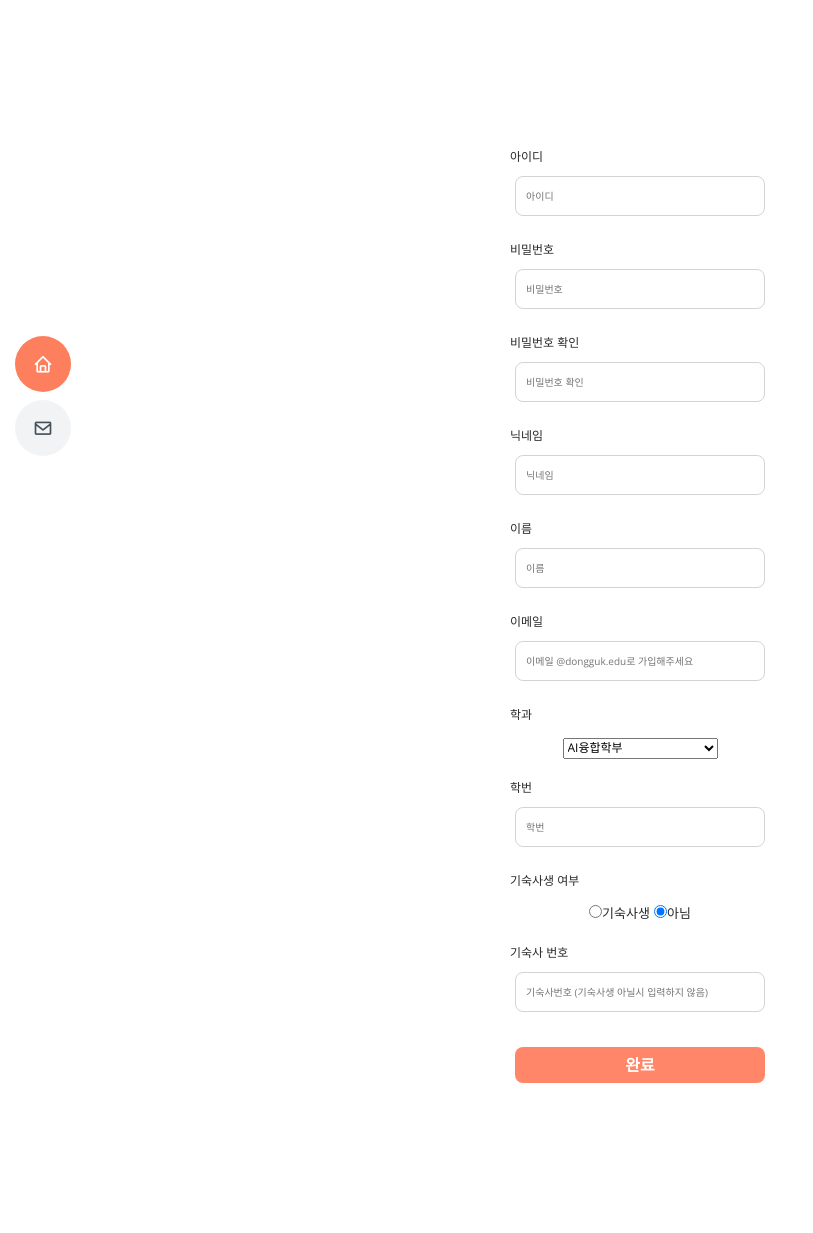
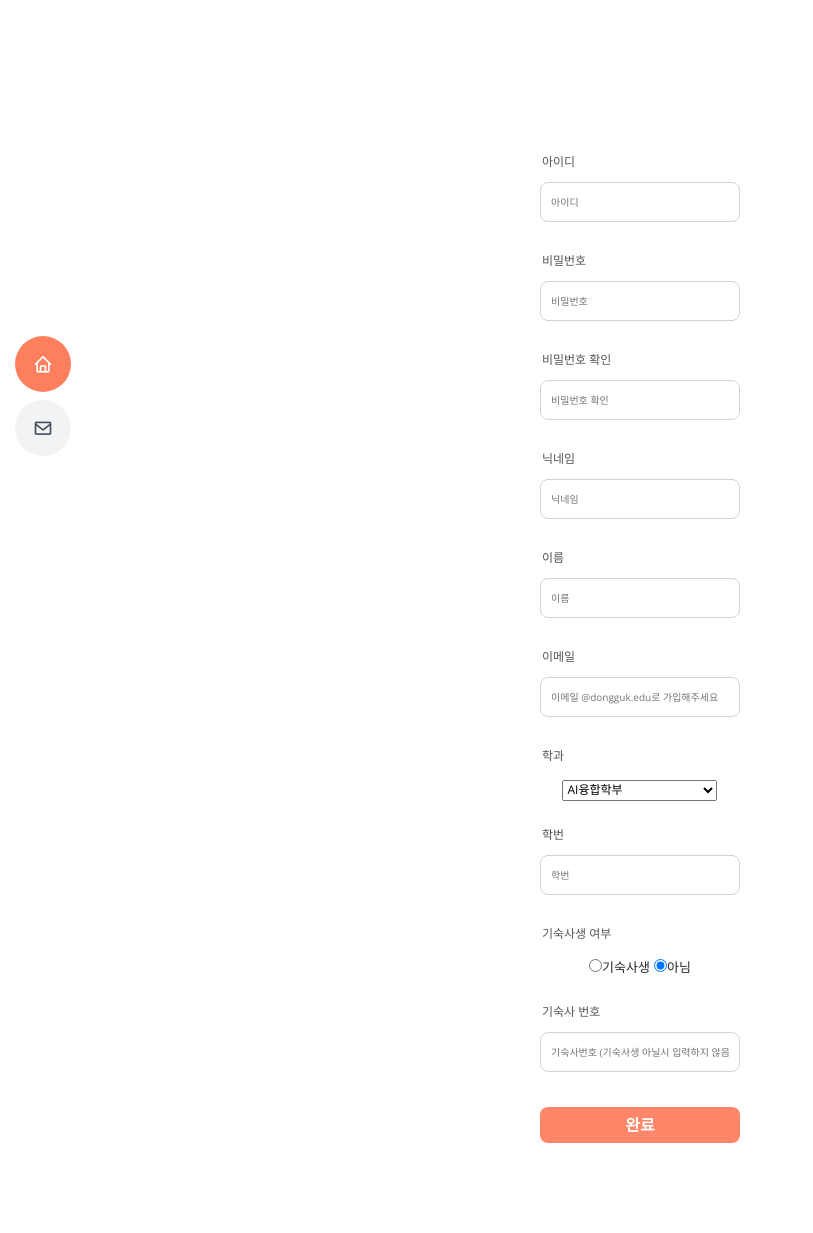
Before and after one commit to shinyejin0212/BBuBBu, a Django app: page /user/signup/ in a window 1280 px wide. Shown: the whole page, without its empty margins (0-813 px from the left). Before the commit the page ends 1083 px from the top, so only its background shows below. Run offline with Django 3.2, Linux system fonts and the light colour scheme; some libraries are stand-ins or nearby versions.

Commit message:
list, background, signup, edit

```diff
--- a/bbubbu/static/css/style.css
+++ b/bbubbu/static/css/style.css
@@ -8,6 +8,9 @@
 /*--------------------------------------------------------------
 # General
 --------------------------------------------------------------*/
+input:disabled {
+  background:white;
+}
 body {
   font-family: "Open Sans", sans-serif;
   color: #272829;
@@ -242,11 +245,7 @@ h1, h2, h3, h4, h5, h6 {
 #hero {
   width: 100%;
   height: 100vh;
-<<<<<<< HEAD
   background: url("../img/동대뿌뿌.jpg") top right no-repeat;
-=======
-  background: url("../img/bbubbu.jpeg") top right no-repeat;
->>>>>>> 161abdad47e8784316e65324cfc3ab8780b552c7
   background-size: cover;
   position: relative;
 }
--- a/user/templates/login.html
+++ b/user/templates/login.html
@@ -1,7 +1,7 @@
-
 {% extends 'base.html' %}
 {% load static %}
 {% block content %}
+
 <head>
   <style>
     /* signup_container*/
@@ -70,6 +70,7 @@
       margin-bottom: 30px;
       font-weight: bold;
     }
+
     .sign {
       margin-top: 10px;
       width: 250px;
@@ -85,7 +86,7 @@
 </head>
 <section id="hero" class="d-flex flex-column justify-content-center">
   <div class="container" data-aos="zoom-in" data-aos-delay="100">
-        <div class = "signup_container">
+    <div class="signup_container">
       <form action="{%url 'user:login' %}" method="POST">
         {%csrf_token%}
         <div class="signup_title">로그인</div>
--- a/user/templates/signup.html
+++ b/user/templates/signup.html
@@ -1,8 +1,7 @@
-
-
 {% extends 'base.html' %}
 {% load static %}
 {% block content %}
+
 <head>
     <style>
         /* signup_container*/
@@ -12,7 +11,7 @@
             flex-direction: column;
             margin: 0 auto;
             margin-top: 40px;
-  width: 600px;
+            width: 80%;
             text-align: center;
             overflow: auto;
         }
@@ -27,20 +26,20 @@
         .signup_input_container {
             display: block;
             margin: 0 auto;
-  width: 50%;
-  height : 3%;
+            height: 3%;
             margin-bottom: 20px;
         }
 
         .signup_input_title {
+            border:none;
+            width: 200px;
             text-align: left;
-  margin-left: 20px;
             font-size: 12px;
             margin-bottom: 10px;
         }
 
         .signup {
-  width: 250px;
+            width: 200px;
             height: 40px;
             background-color: white;
             border: 1px solid lightgray;
@@ -62,7 +61,7 @@
 
         #confirmBtn {
             margin-top: 10px;
-  width: 250px;
+            width: 200px;
             color: white;
             background-color: #ff8668;
             padding: 6px;
@@ -74,43 +73,49 @@
     </style>
 </head>
 <div class="row mt-5">
-    <div  style="text-align: center;">
+    <div style="text-align: center;">
         {{ error }}
     </div>
 </div>
-<section >
+<section>
     <div class="container" data-aos="zoom-in" data-aos-delay="100">
-        <div class = "signup_container">
+        <div class="signup_container">
             <form action="{%url 'user:signup' %}" method="POST">
                 {%csrf_token%}
 
                 <div class="signup_input_container">
-                    <div class="signup_input_title">아이디</div>
+                    <input class="signup_input_title" disabled value="아이디"><br>
                     <input type="text" class="signup" name="username" placeholder="아이디">
                 </div>
                 <div class="signup_input_container">
-                    <div class="signup_input_title">비밀번호</div>
+                    <input class="signup_input_title" disabled value="비밀번호"><br>
+
                     <input type="password" class="signup" name="password1" placeholder="비밀번호">
                 </div>
                 <div class="signup_input_container">
-                    <div class="signup_input_title">비밀번호 확인</div>
+                    <input class="signup_input_title" disabled value="비밀번호 확인"><br>
+
                     <input type="password" class="signup" name="password2" placeholder="비밀번호 확인">
                 </div>
                 <div class="signup_input_container">
-                    <div class="signup_input_title">닉네임</div>
+                    <input class="signup_input_title" disabled value="닉네임"><br>
+
                     <input type="text" class="signup" name="nickname" placeholder="닉네임">
                 </div>
                 <div class="signup_input_container">
-                    <div class="signup_input_title">이름</div>
+                    <input class="signup_input_title" disabled value="이름"><br>
+
                     <input type="text" class="signup" name="name" placeholder="이름">
                 </div>
                 <div class="signup_input_container">
-                    <div class="signup_input_title">이메일</div>
+                    <input class="signup_input_title" disabled value="이메일"><br>
+
                     <input type="email" class="signup" name="email" placeholder="이메일 @dongguk.edu로 가입해주세요">
                 </div>
                 <div class="signup_input_container">
-                    <div class="signup_input_title">학과</div>
-                    <select style='font-size:12px;' name="department" >
+                    <input class="signup_input_title" disabled value="학과"><br>
+
+                    <select style='font-size:12px;' name="department">
                         <option value="AI융합학부">AI융합학부</option>
                         <option value="가정교육과">가정교육과</option>
                         <option value="건설환경공학과">건설환경공학과</option>
@@ -179,18 +184,23 @@
                     </select>
                 </div>
                 <div class="signup_input_container">
-                    <div class="signup_input_title">학번</div>
+                    <input class="signup_input_title" disabled value="학번"><br>
+
                     <input type="text" class="signup" name="school_id" placeholder="학번">
                 </div>
                 <div class="signup_input_container">
-                    <div class="signup_input_title">기숙사생 여부</div>
+                    <input class="signup_input_title" disabled value="기숙사생 여부"><br>
+
                     <div>
-                    <span id="hobbyRadio" style ="font-size: 13px;"><input type="radio" name="is_dorm" value="yes">기숙사생</span>
-                    <span id="hobbyRadio" style ="font-size: 13px;"><input type="radio" name="is_dorm" value="no" checked>아님</span>
+                        <span id="hobbyRadio" style="font-size: 13px;"><input type="radio" name="is_dorm"
+                                value="yes">기숙사생</span>
+                        <span id="hobbyRadio" style="font-size: 13px;"><input type="radio" name="is_dorm" value="no"
+                                checked>아님</span>
                     </div>
                 </div>
                 <div class="signup_input_container">
-                    <div class="signup_input_title">기숙사 번호</div>
+                    <input class="signup_input_title" disabled value="기숙사 번호"><br>
+
                     <input type="text" class="signup" default='' name="dorm_id" placeholder="기숙사번호 (기숙사생 아닐시 입력하지 않음) ">
                 </div>
                 <button id="confirmBtn" type="submit">완료</button>
```
Also changed, not shown: stories/templates/list.html (+4 -4 lines), stories/templates/my_story.html (+1 -1 lines), user/templates/edit.html (+36 -24 lines). Lines whose indentation alone changed are shown as unchanged.
